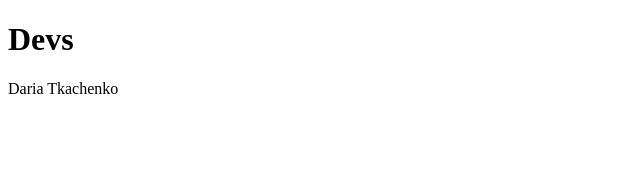
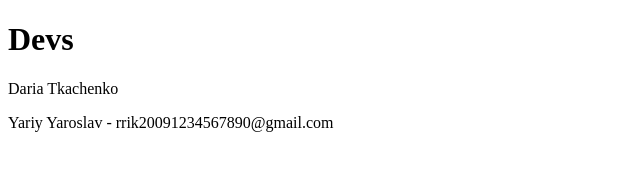
Before and after one commit to dashaaaa21/simple_landing, a plain HTML site: page developers.html in a window 1280 px wide. Shown: the whole page, without its empty margins (0-640 px from the left). Drawn offline with Linux system fonts and the light colour scheme.

Commit message:
added Yariy Yaroslav email

```diff
--- a/developers.html
+++ b/developers.html
@@ -8,5 +8,6 @@
 <body>
     <h1>Devs</h1>
     <p>Daria Tkachenko</p>
+    <p>Yariy Yaroslav - rrik20091234567890@gmail.com</p>
 </body>
 </html>
```
